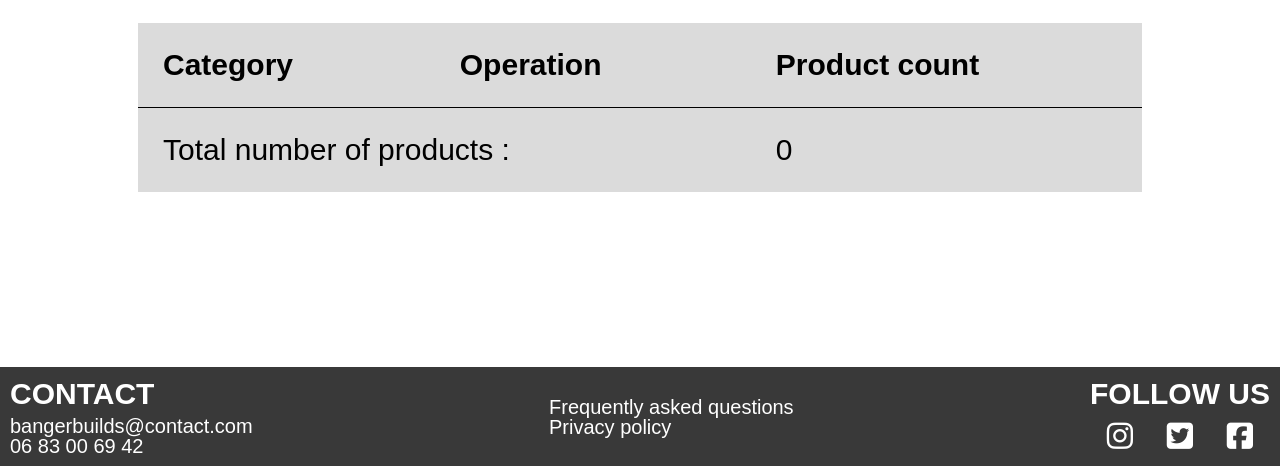
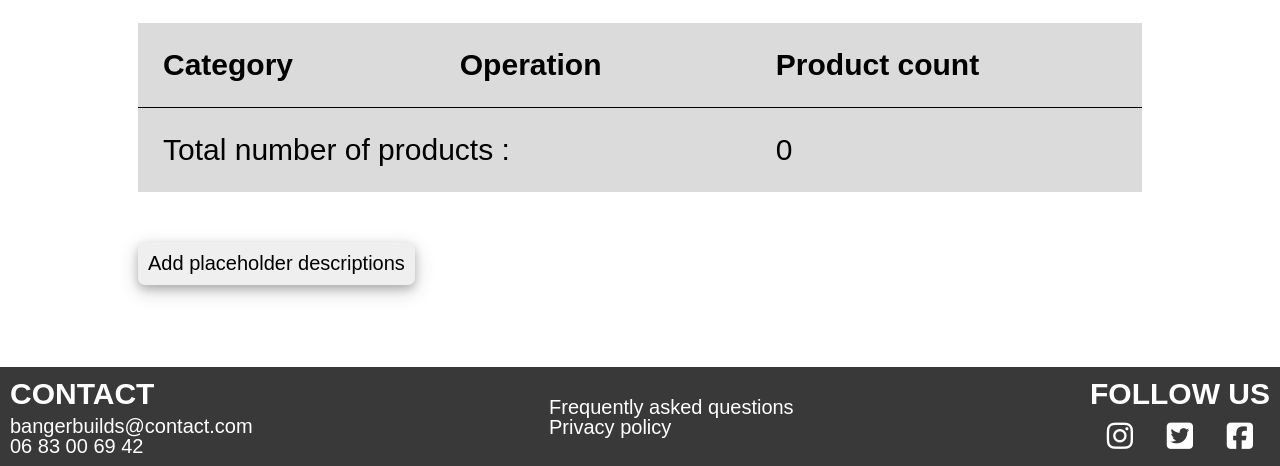
Before and after one commit to AHdev67/BangerBuilds_V2, a Symfony app: template templates/product/control.html.twig in a window 1280 px wide. Shown: the part 683-1149 px from the top of the page. Run offline with Twig, Linux system fonts and the light colour scheme; the template is opened without the code that fills it, so the values that code supplies are empty; style sheets or scripts are compiled from the project's sources; some libraries are stand-ins or nearby versions.

Commit message:
added button for adding placeholder description

```diff
--- a/templates/product/control.html.twig
+++ b/templates/product/control.html.twig
@@ -11,12 +11,14 @@
         <a href="{{ path('new_product') }}">
             <button class="btn"><i class="fa-solid fa-microchip"></i> Add new individual product</button>
         </a>
-        <a href="">
+
+        <a href="{{ path('new_build') }}">
             <button class="btn"><i class="fa-solid fa-computer"></i> Add new prebuilt PC</button>
         </a>
     </div>
 
     <h2>Mass-process product Json data</h2>
+
     <div class="tableContainer">
         <table>
             <thead>
@@ -53,5 +55,9 @@
         </table>
     </div>
 
+    <a href="{{ path('add_placeholders') }}">
+        <button class="btn">Add placeholder descriptions</button>
+    </a>
+
 </main>
 {% endblock %}
```
